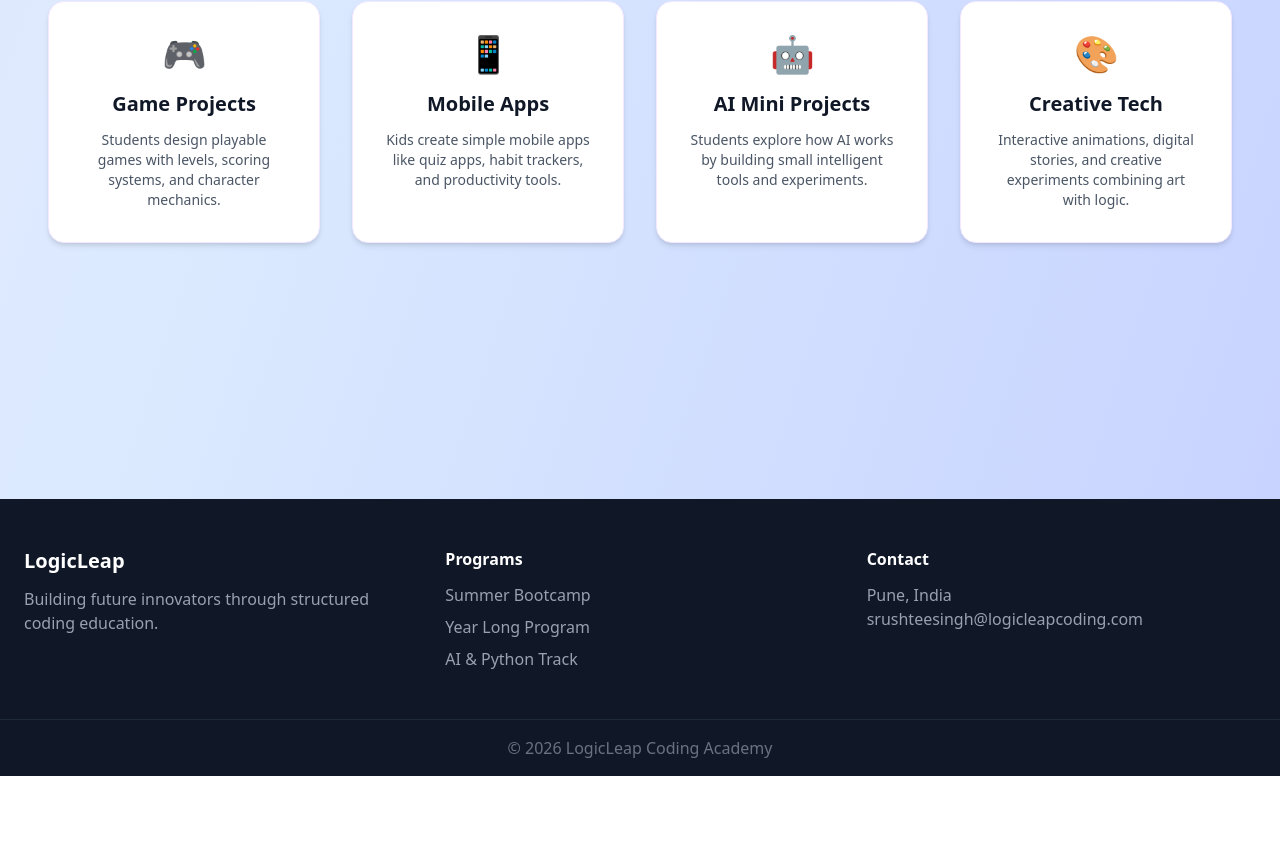
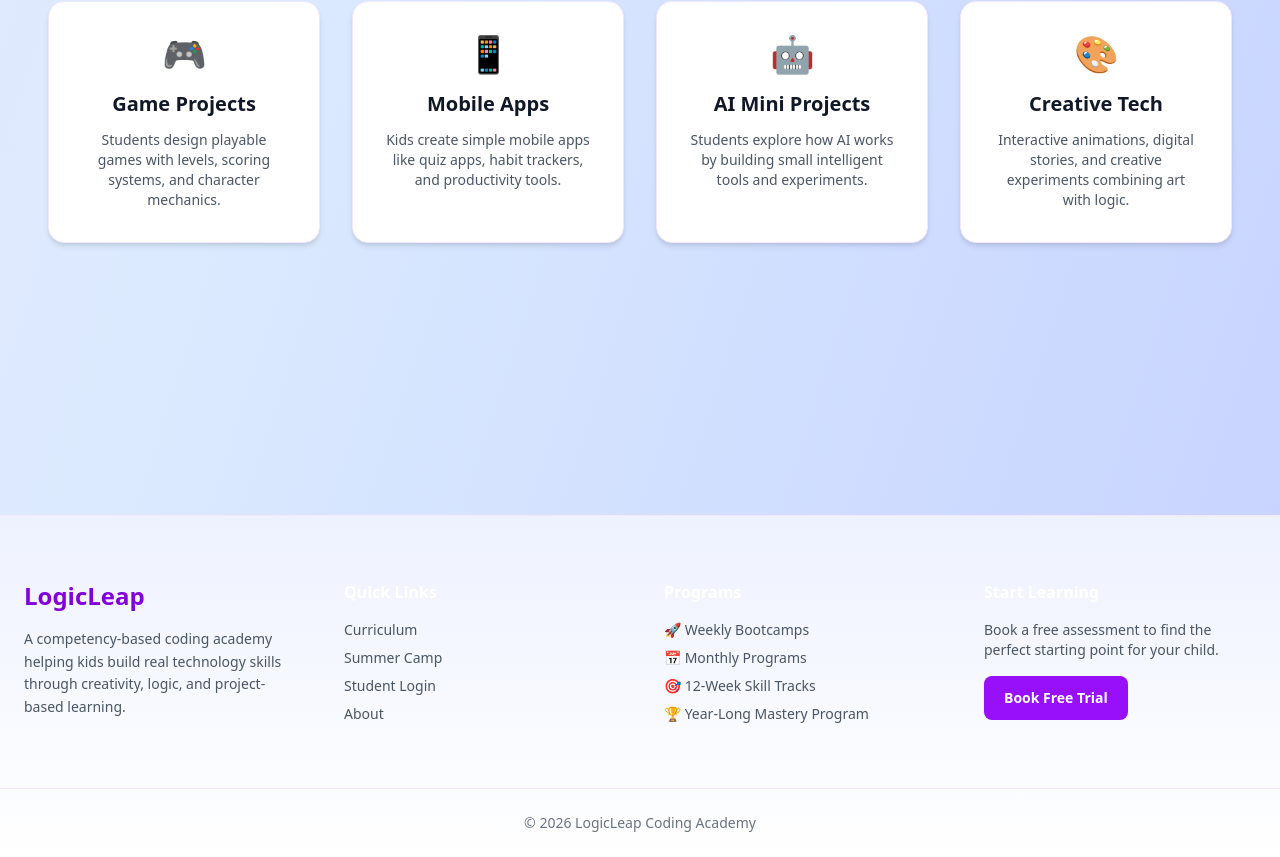
Before and after one commit to srushteesingh/logicleap-platform, a Next.js app: page / in a window 1280 px wide. Shown: the part 3156-4013 px from the top of the page. Before the commit the page ends 3932 px from the top, so only its background shows below. Built offline with nearby package versions, Linux system fonts and the light colour scheme.

Commit message:
footer update

```diff
--- a/app/layout.tsx
+++ b/app/layout.tsx
@@ -93,32 +93,83 @@ export default function RootLayout({
         <main>{children}</main>
 
         <footer className="mt-20 bg-gray-900 text-white">
-          <div className="max-w-7xl mx-auto px-6 py-12 grid md:grid-cols-3 gap-8">
+          <div className="bg-gradient-to-b from-indigo-50 to-white border-t border-purple-100 mt-24">
+            <div className="max-w-7xl mx-auto px-6 py-16 grid md:grid-cols-4 gap-12">
+              {/* Brand */}
               <div>
-              <h3 className="text-xl font-semibold mb-3">LogicLeap</h3>
-              <p className="text-gray-400">
-                Building future innovators through structured coding education.
+                <h3 className="text-2xl font-bold text-purple-700 mb-4">
+                  LogicLeap
+                </h3>
+
+                <p className="text-gray-600 text-sm leading-relaxed">
+                  A competency-based coding academy helping kids build real
+                  technology skills through creativity, logic, and project-based
+                  learning.
                 </p>
               </div>
 
+              {/* Quick Links */}
               <div>
-              <h3 className="font-semibold mb-3">Programs</h3>
-              <ul className="space-y-2 text-gray-400">
-                <li>Summer Bootcamp</li>
-                <li>Year Long Program</li>
-                <li>AI & Python Track</li>
+                <h4 className="font-semibold mb-4">Quick Links</h4>
+
+                <ul className="space-y-2 text-gray-600 text-sm">
+                  <li>
+                    <a href="#roadmap" className="hover:text-purple-600">
+                      Curriculum
+                    </a>
+                  </li>
+                  <li>
+                    <a href="/summer-camp" className="hover:text-purple-600">
+                      Summer Camp
+                    </a>
+                  </li>
+                  <li>
+                    <a href="#" className="hover:text-purple-600">
+                      Student Login
+                    </a>
+                  </li>
+                  <li>
+                    <a href="#" className="hover:text-purple-600">
+                      About
+                    </a>
+                  </li>
                 </ul>
               </div>
 
+              {/* Programs */}
               <div>
-              <h3 className="font-semibold mb-3">Contact</h3>
-              <p className="text-gray-400">Pune, India</p>
-              <p className="text-gray-400">srushteesingh@logicleapcoding.com</p>
+                <h4 className="font-semibold mb-4">Programs</h4>
+
+                <ul className="space-y-2 text-gray-600 text-sm">
+                  <li>🚀 Weekly Bootcamps</li>
+                  <li>📅 Monthly Programs</li>
+                  <li>🎯 12-Week Skill Tracks</li>
+                  <li>🏆 Year-Long Mastery Program</li>
+                </ul>
+              </div>
+
+              {/* CTA */}
+              <div>
+                <h4 className="font-semibold mb-4">Start Learning</h4>
+
+                <p className="text-gray-600 text-sm mb-4">
+                  Book a free assessment to find the perfect starting point for
+                  your child.
+                </p>
+
+                <a
+                  href="/summer-camp"
+                  className="inline-block bg-purple-600 hover:bg-purple-700 text-white px-5 py-3 rounded-lg text-sm font-semibold transition"
+                >
+                  Book Free Trial
+                </a>
               </div>
             </div>
 
-          <div className="text-center text-gray-500 py-4 border-t border-gray-800">
-            © 2026 LogicLeap Coding Academy
+            {/* Bottom */}
+            <div className="border-t border-purple-100 text-center py-6 text-sm text-gray-500">
+              © {new Date().getFullYear()} LogicLeap Coding Academy
+            </div>
           </div>
         </footer>
       </body>
```
Lines whose indentation alone changed are shown as unchanged.
